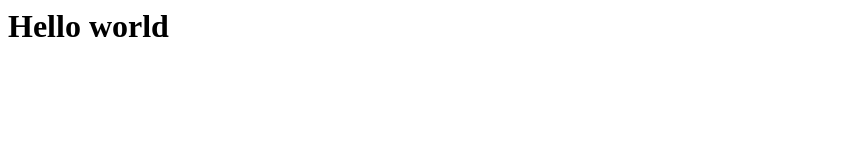
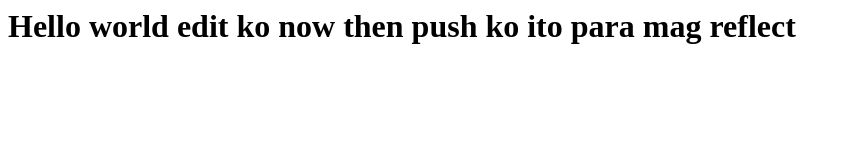
Before and after one commit to zbenedictjhon88/sample, a plain HTML site: page index.html in a window 1280 px wide. Shown: the whole page, without its empty margins (0-851 px from the left). Drawn offline with Linux system fonts and the light colour scheme.

Commit message:
no message

```diff
--- a/index.html
+++ b/index.html
@@ -1 +1 @@
-<h1>Hello world</h1>
+<h1>Hello world edit ko now then push ko ito para mag reflect</h1>
```
